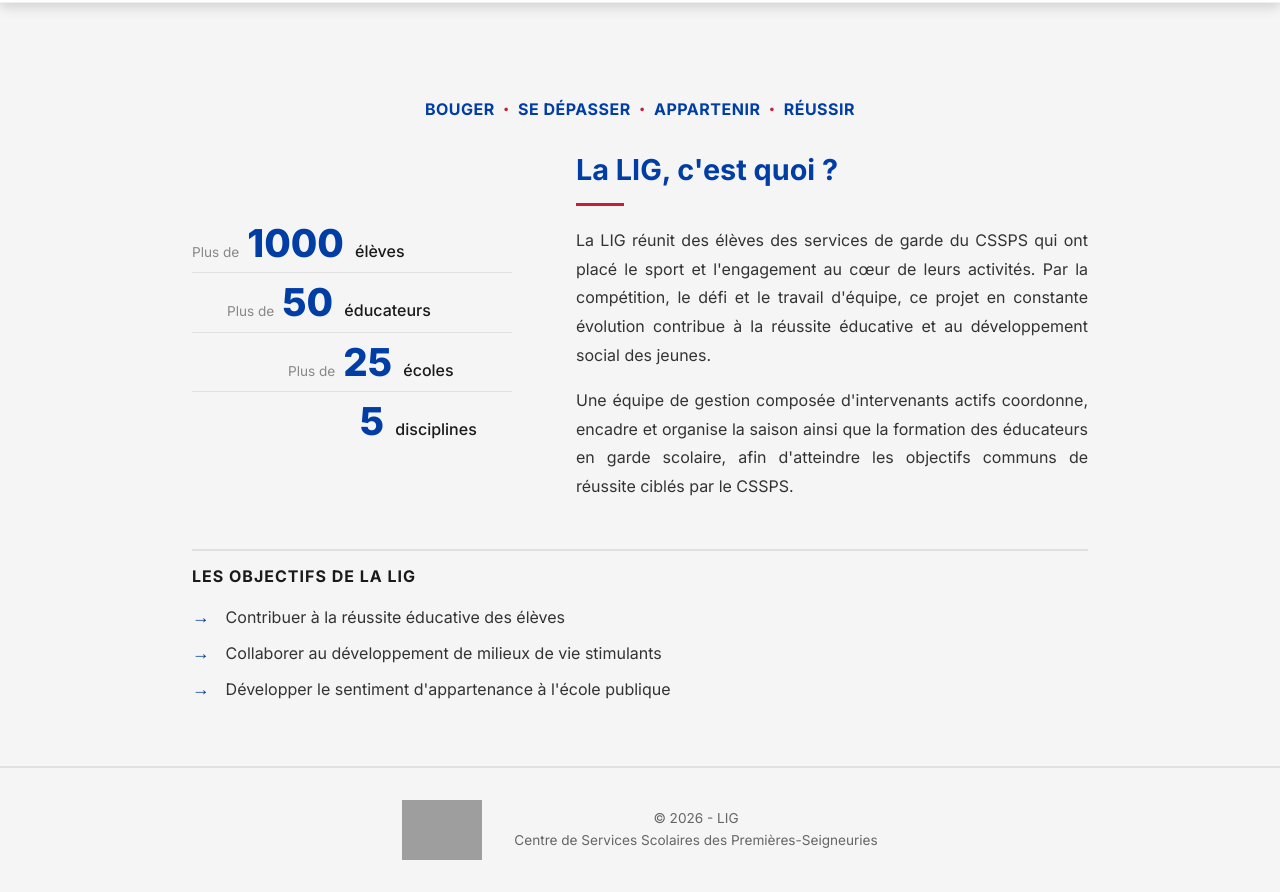
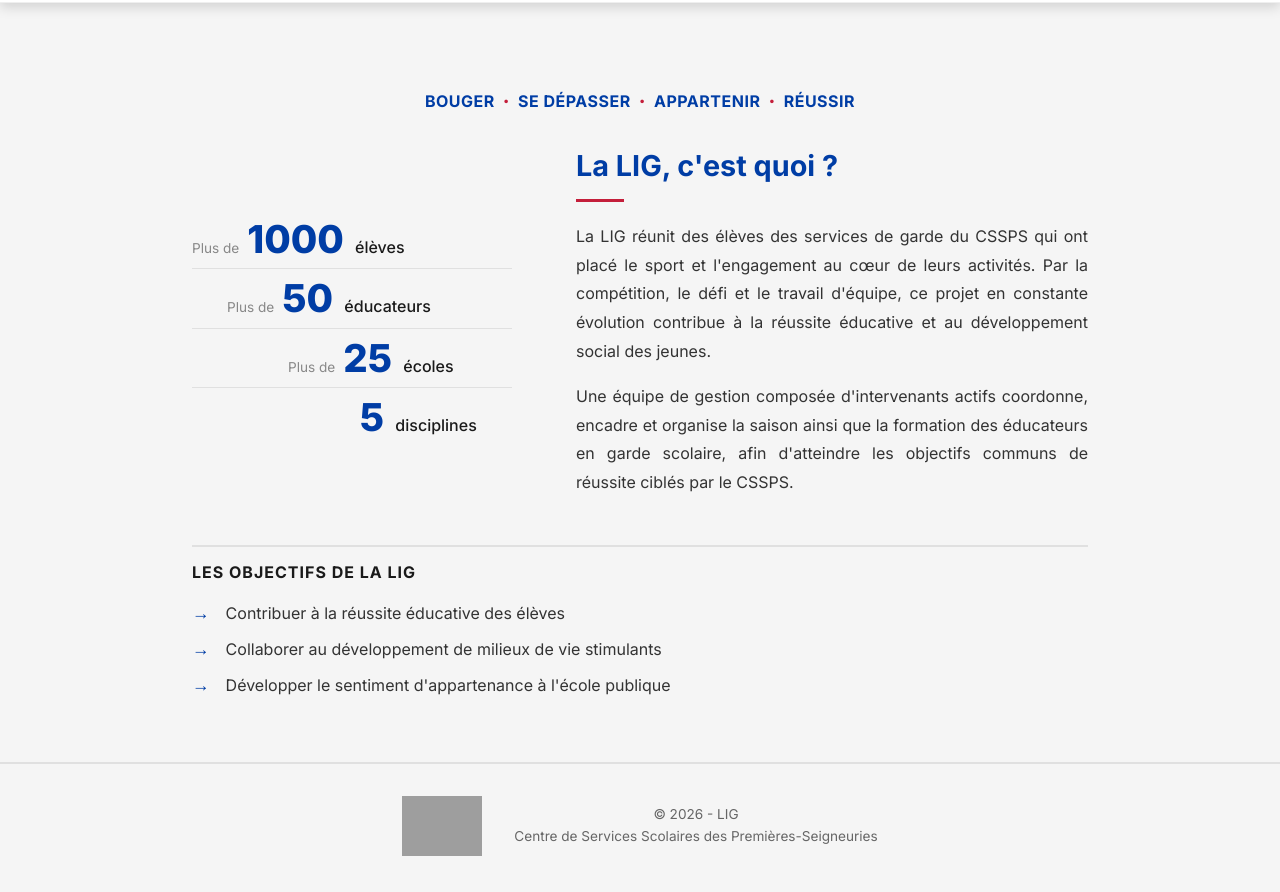
Before and after one commit to cssps-lig/site, a Jekyll site: the page built from lalig.html, in a window 1280 px wide. Shown: the part 203-1095 px from the top of the page. Built offline with Jekyll 4.4.1, drawn with Linux system fonts in a browser that asks for light colours; grey boxes are pictures that could not be loaded.

Commit message:
Update styles.css
Correction erreur css .lalig-mots-cles

```diff
--- a/assets/css/styles.css
+++ b/assets/css/styles.css
@@ -2112,8 +2112,8 @@
     align-items: center;
     justify-content: center;
     gap: 0.5rem;
-    margin-top: 0.75rem;
-    margin-bottom: 1.5rem;
+    margin-top: 0.25rem;
+    margin-bottom: 1.75rem;
     flex-wrap: wrap;
 }
 
```
